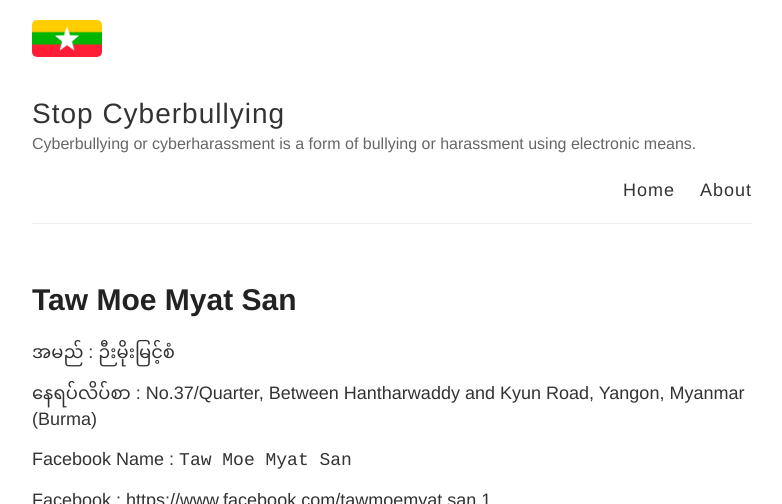
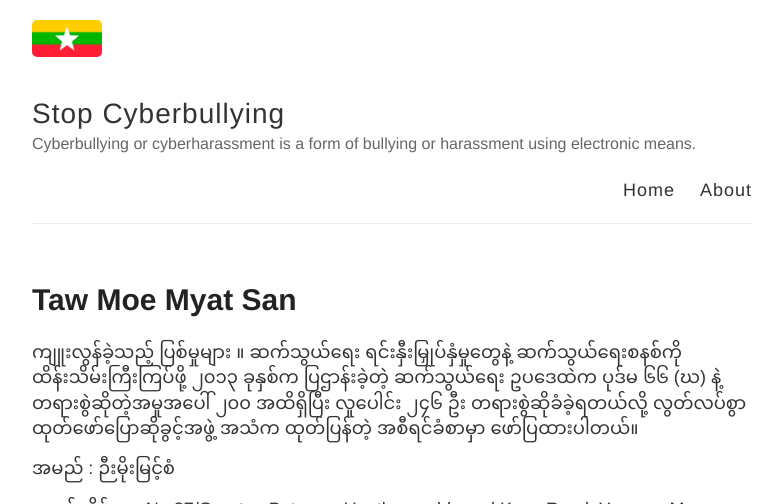
Before and after one commit to redlist/redlist-redlist.github.io, a Jekyll site: the page built from _posts/2021-05-25-131313.md, in a window 1280 px wide and 900 px high, cut to the strip 0-504 px from the top of the window. Shown: the whole strip, without its empty margins (248-1030 px from the left). Built offline with Jekyll 4.4.1, drawn with Linux system fonts in a browser that asks for light colours.

Commit message:
add new content

````diff
--- a/_posts/2021-05-25-131313.md
+++ b/_posts/2021-05-25-131313.md
@@ -2,6 +2,8 @@
 layout: post
 title: Taw Moe Myat San
 ---
+ကျူးလွန်ခဲ့သည့် ပြစ်မှုများ ။ ဆက်သွယ်ရေး ရင်းနှီးမြှုပ်နှံမှုတွေနဲ့ ဆက်သွယ်ရေးစနစ်ကို ထိန်းသိမ်းကြီးကြပ်ဖို့ ၂၀၁၃ ခုနှစ်က ပြဌာန်းခဲ့တဲ့ ဆက်သွယ်ရေး ဥပဒေထဲက ပုဒ်မ ၆၆ (ဃ) နဲ့ တရားစွဲဆိုတဲ့အမှုအပေါ် ၂၀၀ အထိရှိပြီး လူပေါင်း ၂၄၆ ဦး တရားစွဲဆိုခံခဲ့ရတယ်လို့ လွတ်လပ်စွာ ထုတ်ဖော်ပြောဆိုခွင့်အဖွဲ့ အသံက ထုတ်ပြန်တဲ့ အစီရင်ခံစာမှာ ဖော်ပြထားပါတယ်။
+
 အမည် : ```ဉီးမိုးမြင့်စံ```
 
 နေရပ်လိပ်စာ : No.37/Quarter, Between Hantharwaddy and Kyun Road, Yangon, Myanmar (Burma)
````
